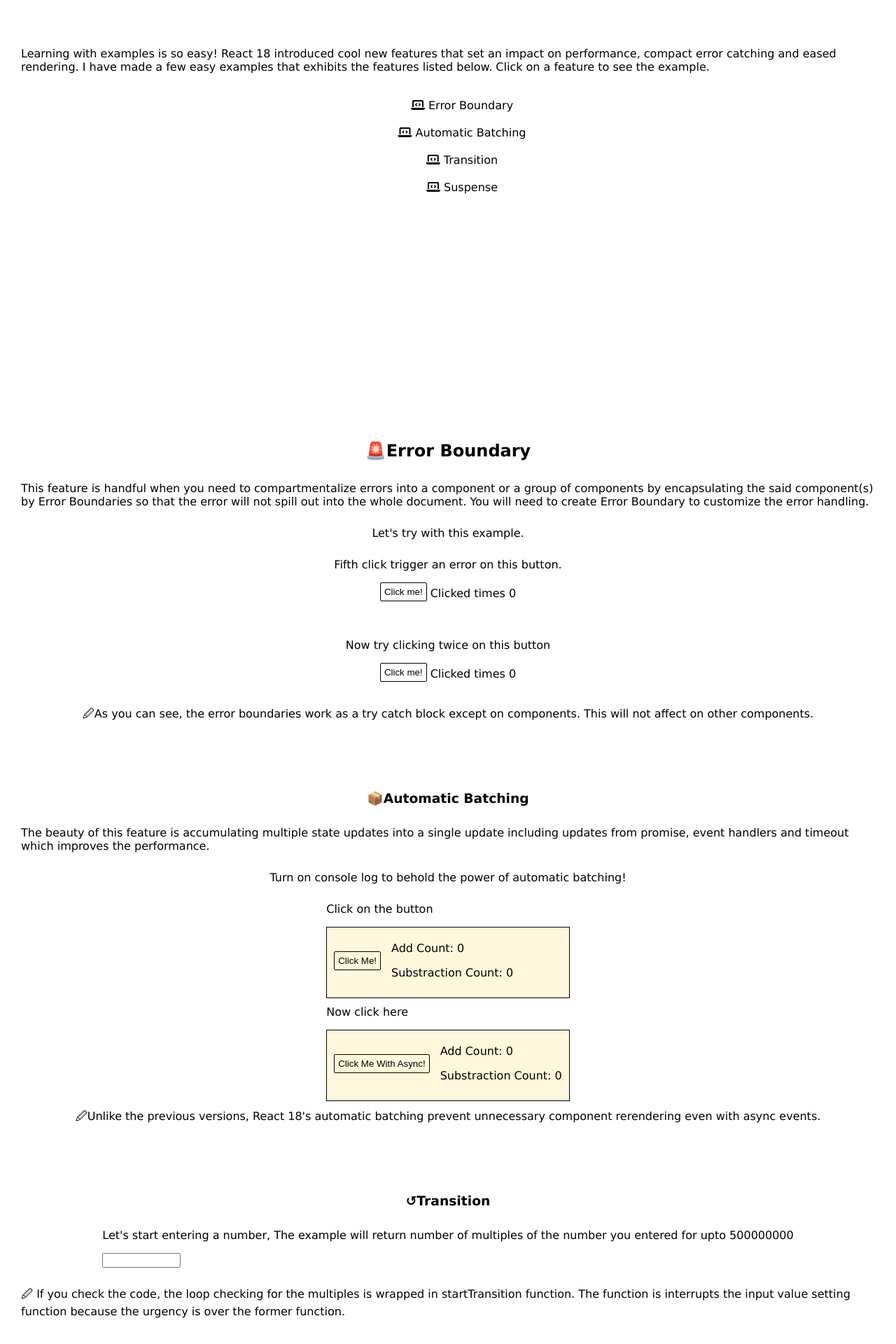
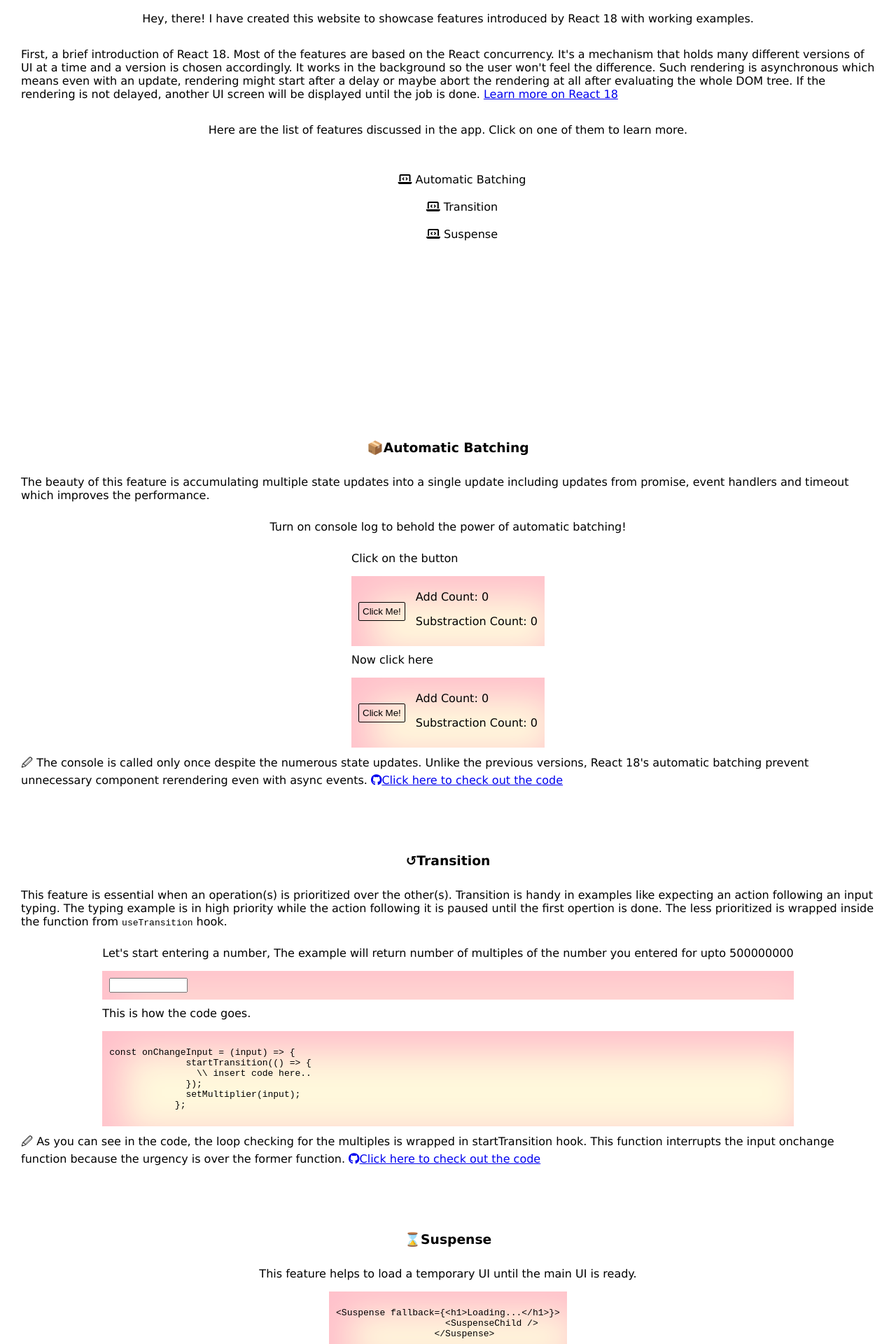
Before and after one commit to juliaeliz92/react-18-features, a React (Create React App) app: page / in a window 1280 px wide. Shown: the part 1020-2940 px from the top of the page at 70% size. Built offline with nearby package versions, Linux system fonts and the light colour scheme.

Commit message:
removed error boundary, more design updates

```diff
--- a/src/App.jsx
+++ b/src/App.jsx
@@ -1,6 +1,4 @@
-import ErrorBoundary from "./ErrorBoundary";
-import ClickHere from "./ErrorBoundary/ClickHere";
-import Buttons from "./AutomaticBatching/Buttons";
+import AutomaticBouncing from "./AutomaticBatching";
 import Transitions from "./Transitions";
 import Suspense from "./Suspense";
 import "./styles.scss";
@@ -17,20 +15,16 @@
             <h2>
               <i className="fa-brands fa-react"></i>REACT 18 FEATURES
             </h2>
-            <button onClick={() => scrollDownToSection('learn-more-section')}>Learn More</button>
+            <button className="hero-button" onClick={() => scrollDownToSection('learn-more-section')}>Learn More</button>
           </div>
         </div>
       <div id="learn-more-section">
-        <span>
-          Learning with examples is so easy! React 18 introduced cool
-          new features that set an impact on performance,
-          compact error catching and eased rendering. I have made a few easy
-          examples that exhibits the features listed below. Click on a feature to see the example.
-        </span>
+        <p>
+          Hey, there! I have created this website to showcase features introduced by React 18 with working examples.
+        </p>
+        <p>First, a brief introduction of React 18. Most of the features are based on the React concurrency. It's a mechanism that holds many different versions of UI at a time and a version is chosen accordingly. It works in the background so the user won't feel the difference. Such rendering is asynchronous which means even with an update, rendering might start after a delay or maybe abort the rendering at all after evaluating the whole DOM tree. If the rendering is not delayed, another UI screen will be displayed until the job is done. <a href="https://react.dev/blog/2022/03/29/react-v18">Learn more on React 18</a></p>
+        <p>Here are the list of features discussed in the app. Click on one of them to learn more.</p>
         <ul id="feature-list">
-          <li onClick={() => scrollDownToSection('error-boundary')}>
-            <i className="fa-solid fa-laptop-code"></i> <span>Error Boundary</span>
-          </li>
           <li onClick={() => scrollDownToSection('automatic-batching')}>
             <i className="fa-solid fa-laptop-code"></i> <span>Automatic Batching</span>
           </li>
@@ -43,53 +37,46 @@
         </ul>
       </div>
       <div className="content">
-        <section id="error-boundary">
-          <h2>&#128680;Error Boundary</h2>
-          <p>This feature is handful when you need to compartmentalize errors into a component or a group of components by encapsulating the said component(s) by Error Boundaries so that the error will not spill out into the whole document. You will need to create Error Boundary to customize the error handling. </p>
-          <p>Let's try with this example.</p>
-          <p>Fifth click trigger an error on this button.</p>
-          <ErrorBoundary>
-            <ClickHere triggerOnClick={5} />
-          </ErrorBoundary>
-          <br/>
-          <br/>
-          <p>Now try clicking twice on this button</p>
-          <ErrorBoundary>
-            <ClickHere triggerOnClick={2} />
-          </ErrorBoundary>
-          <br/>
-          <p>
-            &#128393;As you can see, the error boundaries work as a try catch
-            block except on components. This will not affect on other
-            components.
-          </p>
-        </section>
         <section id='automatic-batching'>
           <h3>&#128230;Automatic Batching</h3>
           <p>The beauty of this feature is accumulating multiple state updates into a single update including updates from promise, event handlers and timeout which improves the performance.</p>
           <p>Turn on console log to behold the power of automatic batching!</p>
-          <Buttons />
+          <AutomaticBouncing />
           <p>
-            &#128393;Unlike the previous versions, React 18's automatic batching
-            prevent unnecessary component rerendering even with async events.
+            &#128393; The console is called only once despite the numerous state updates. Unlike the previous versions, React 18's automatic batching
+            prevent unnecessary component rerendering even with async events. <a href="https://github.com/juliaeliz92/react-18-features/tree/main/src/AutomaticBatching"><i class="fa-brands fa-github"></i>Click here to check out the code</a>
           </p>
         </section>
         <section id='transition'>
           <h3>&#8634;Transition</h3>
+          <p>This feature is essential when an operation(s) is prioritized over the other(s). Transition is handy in examples like expecting an action following an input typing. The typing example is in high priority while the action following it is paused until the first opertion is done. The less prioritized is wrapped inside the function from <code>useTransition</code> hook.</p>
           <Transitions />
           <p>
-            &#128393; If you check the code, the loop checking for the multiples
-            is wrapped in startTransition function. The function is interrupts
-            the input value setting function because the urgency is over the
-            former function.
+            &#128393; As you can see in the code, the loop checking for the multiples
+            is wrapped in startTransition hook. This function interrupts
+            the input onchange function because the urgency is over the
+            former function. <a href="https://github.com/juliaeliz92/react-18-features/tree/main/src/Transitions"><i class="fa-brands fa-github"></i>Click here to check out the code</a>
           </p>
         </section>
         <section id='suspense'>
           <h3>&#8987;Suspense</h3>
-          <p>Click on the button to reveal a secret message</p>
-          <Suspense />
+          <p>This feature helps to load a temporary UI until the main UI is ready.</p>
+          <div className="example">
+            <pre>
+              <code>
+                {`<Suspense fallback={<h1>Loading...</h1>}>
+                    <SuspenseChild />
+                  </Suspense>`}
+              </code>
+            </pre>
+          </div>
+          <p><code>{`SuspenseChild`}</code> throws a promise when the UI is loading aka api haven't returned the data which triggers the fallback in <code>{`Suspense`}</code>. Below is the working example of the code.</p>
+          <div className="example flex-column">
+            <p>Click on the button to reveal a secret message.</p>
+            <Suspense />
+          </div>
           <p>
-            &#128393; The component is wrapped in React's Suspense component. While the child component fetches message from a promise, the suspense load fallback UI.
+            &#128393; The component is wrapped in React's Suspense component. While the child component fetches message from a promise, the suspense load fallback UI. <a href="https://github.com/juliaeliz92/react-18-features/tree/main/src/Suspense"><i class="fa-brands fa-github"></i>Click here to check out the code</a>
           </p>
         </section>
       </div>
--- /dev/null
+++ b/src/AutomaticBatching/ButtonExample.jsx
@@ -0,0 +1,32 @@
+import { useState } from "react";
+
+export default function ButtonExample({isAsync = false}) {
+    const [additionCount, setAdditionCount] = useState(0);
+    const [subtractionCount, setSubtractionCount] = useState(0);
+    const handleOnClick = () => {
+        if(isAsync) {
+            fetch("https://jsonplaceholder.typicode.com/todos/1").then(() => {
+                setAdditionCount(additionCount + 1);
+                setSubtractionCount(subtractionCount - 1);
+            });
+        } else {
+            setAdditionCount(additionCount + 1);
+            setSubtractionCount(subtractionCount - 1);
+        }
+    };
+    return (
+    <div className="example">
+        <button
+            className="feature-buttons"
+            onClick={() => {
+                handleOnClick();
+            }}
+        >
+            Click Me!
+        </button>
+        <div>
+            <p>Add Count: {additionCount}</p>
+            <p>Substraction Count: {subtractionCount}</p>
+        </div>
+    </div>)
+}
--- a/src/AutomaticBatching/Buttons.jsx
+++ /dev/null
@@ -1,53 +0,0 @@
-import { useState } from "react";
-
-export default function Buttons() {
-  const [additionCount, setAdditionCount] = useState(0);
-  const [subtractionCount, setSubtractionCount] = useState(0);
-  const [additionCountOnAsync, setAdditionCountOnAsync] = useState(0);
-  const [subtractionCountOnAsync, setSubtractionCountOnAsync] = useState(0);
-  console.log("Automatic batching works!");
-  const handleOnClick = () => {
-    setAdditionCount(additionCount + 1);
-    setSubtractionCount(subtractionCount - 1);
-  };
-  const handleOnClickOnAsync = () => {
-    fetch("https://jsonplaceholder.typicode.com/todos/1").then(() => {
-      setAdditionCountOnAsync(additionCountOnAsync + 1);
-      setSubtractionCountOnAsync(subtractionCountOnAsync - 1);
-    });
-  };
-  return (
-    <div>
-      <div>
-        <p>Click on the button</p>
-        <div className="button-example">
-          <button
-            onClick={() => {
-              handleOnClick();
-            }}
-          >
-            Click Me!
-          </button>
-          <div>
-            <p>Add Count: {additionCount}</p>
-            <p>Substraction Count: {subtractionCount}</p>
-          </div>
-        </div>
-      </div>
-      <p>Now click here</p>
-      <div className="button-example">
-        <button
-          onClick={() => {
-            handleOnClickOnAsync();
-          }}
-        >
-          Click Me With Async!
-        </button>
-        <div>
-          <p>Add Count: {additionCountOnAsync}</p>
-          <p>Substraction Count: {subtractionCountOnAsync}</p>
-        </div>
-      </div>
-    </div>
-  );
-}
--- /dev/null
+++ b/src/AutomaticBatching/index.jsx
@@ -0,0 +1,13 @@
+import ButtonExample from "./ButtonExample";
+
+export default function AutomaticBatching() {
+  console.log("Automatic batching works!");
+  return (
+    <div>
+      <p>Click on the button</p>
+      <ButtonExample />
+      <p>Now click here</p>
+      <ButtonExample isAsync/>
+    </div>
+  );
+}
--- a/src/ErrorBoundary/ClickHere.jsx
+++ /dev/null
@@ -1,29 +0,0 @@
-import React from "react";
-
-class ClickHere extends React.Component {
-  constructor(props) {
-    super(props);
-    this.state = { counter: 0 };
-    this.setCounter = this.setCounter.bind(this);
-  }
-
-  setCounter() {
-    this.setState(({ counter }) => ({ counter: counter + 1 }));
-  }
-
-  render() {
-    if (this.state.counter === this.props.triggerOnClick) {
-      throw new Error("click reached limit");
-    }
-    return (
-      <div className="click-here">
-        <button onClick={this.setCounter}>
-        Click me!
-        </button>
-        Clicked times {this.state.counter}
-       </div>
-    );
-  }
-}
-
-export default ClickHere;
--- a/src/ErrorBoundary/index.jsx
+++ /dev/null
@@ -1,27 +0,0 @@
-import React from "react";
-
-class ErrorBoundary extends React.Component {
-  constructor(props) {
-    super(props);
-    this.state = { error: null, errorInfo: null };
-  }
-  componentDidCatch(error, errorInfo) {
-    this.setState({ error: error, errorInfo: errorInfo });
-  }
-  render() {
-    if (this.state.errorInfo) {
-      return (
-        <div>
-          {" "}
-          <h2>Something went wrong.</h2>
-          <details style={{ whiteSpace: "pre-wrap" }}>
-            {this.state.error && this.state.error.toString()}
-          </details>
-        </div>
-      );
-    }
-    return this.props.children;
-  }
-}
-
-export default ErrorBoundary;
--- a/src/Suspense/index.jsx
+++ b/src/Suspense/index.jsx
@@ -1,6 +1,5 @@
 import { Suspense, useState } from "react";
 import SuspenseChild from "./SuspenseChild";
-import "./styles.scss";
 
 export default function SuspenseExample() {
   const [message, setMessage] = useState('')
@@ -8,6 +7,7 @@
   return (
     <div>
       <button
+        className="feature-buttons"
         onClick={() => setMessage(true)}
       >
         Submit
--- a/src/Suspense/styles.scss
+++ /dev/null
@@ -1,3 +0,0 @@
-.input-section {
-    margin-bottom: 5px;
-}
--- a/src/Transitions/index.jsx
+++ b/src/Transitions/index.jsx
@@ -4,7 +4,6 @@
   const [multiplier, setMultiplier] = useState("");
   const [secretMessage, setMessage] = useState("");
   const [isPending, startTransition] = useTransition();
-
   const onChangeInput = (input) => {
     startTransition(() => {
       if (input.length) {
@@ -19,11 +18,12 @@
     setMultiplier(input);
   };
   return (
-    <div className="main-content">
+    <div>
       <p>
         Let's start entering a number, The example will return number of
         multiples of the number you entered for upto 500000000
       </p>
+      <div className="example">
         <input
           value={multiplier}
           type="number"
@@ -33,5 +33,20 @@
         />
         <div>{isPending ? "Loading" : <p>{secretMessage}</p>}</div>
       </div>
+      <p>This is how the code goes.</p>
+      <div className="example">
+        <pre>
+          <code>
+          {
+            `const onChangeInput = (input) => {
+              startTransition(() => {
+                \\\\ insert code here..
+              });
+              setMultiplier(input);
+            };` }
+            </code>
+        </pre>
+      </div>
+    </div>
   );
 }
--- a/src/styles.scss
+++ b/src/styles.scss
@@ -80,41 +80,45 @@
       }
     }
   }
-}
-
-
-
-
-
   .content {
     section {
       display: flex;
       flex-direction: column;
       align-items: center;
       padding: 30px;
-    button {
+
+      .hero-button {
         color: black;
         border: 1px solid;
         cursor: pointer;
         margin-right: 5px;
         margin-bottom: 5px;
       }
-    .click-here {
-      display: flex;
-      align-items: center;
-    }
+
       p {
         margin-top: 10px;
       }
-    .button-example {
+
+      .example {
         display: flex;
         align-items: center;
-      border: 1px solid;
+        box-shadow: 20px 20px 50px 10px pink inset;
         padding: 10px;
         background-color: cornsilk;
+
         button {
-        margin-right:15px;
+          margin-right: 15px;
+        }
+      }
+
+      .feature-buttons {
+        color: black;
+        border: 1px solid black;
+      }
+    }
+    .flex-column {
+      display: flex;
+      flex-direction: column;
     }
   }
 }
-}
```
Lines whose indentation alone changed are shown as unchanged.
